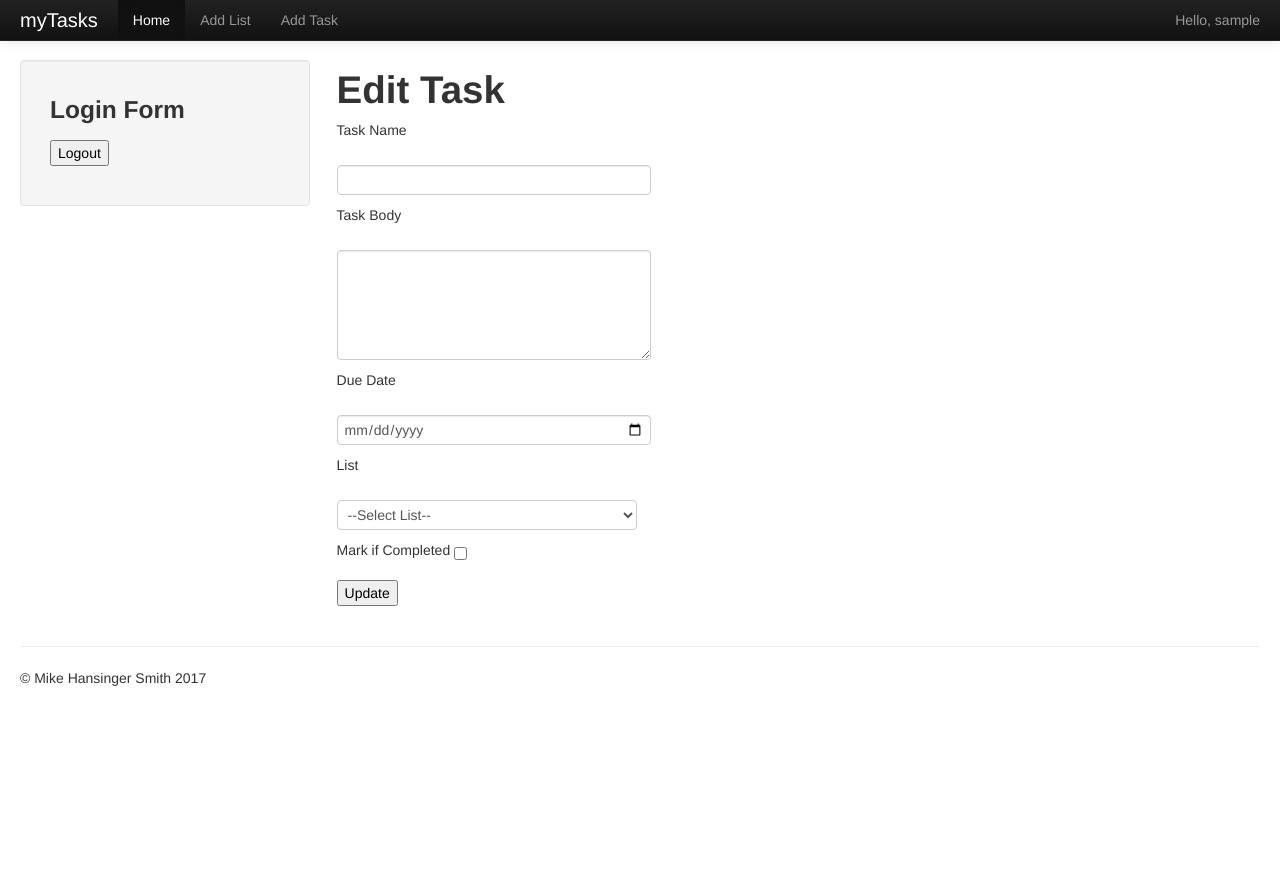
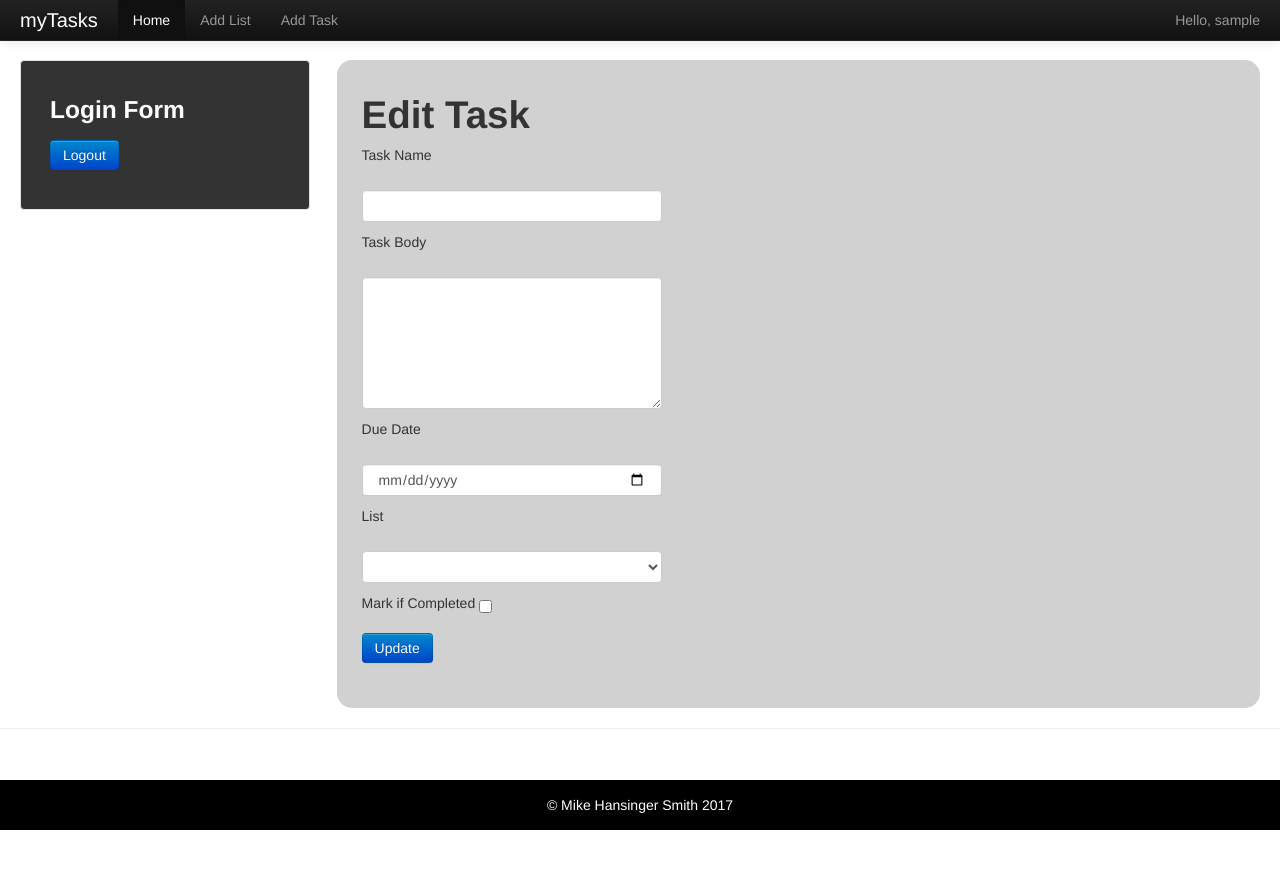
Before and after one commit to mikehansingersmith/task-mgmt-app, a PHP site: page /index.php?page=edit_task in a window 1280 px wide. Before the commit the page ends 686 px from the top, so only its background shows below. Run offline with PHP 8.4, Linux system fonts and the light colour scheme; the visitor is signed in with stand-in values (Sample User, id 1); data that the repository does not hold is empty; some libraries are stand-ins or nearby versions.

Commit message:
Cosmetic update

```diff
--- a/css/custom.css
+++ b/css/custom.css
@@ -1,3 +1,8 @@
+* {
+	margin: 0;
+	padding: 0;
+	box-sizing: border-box;
+}
 .error{
 	color:red;
 }
@@ -21,6 +26,32 @@
 	margin-bottom:3px;
 }
 
-form input[type="text"],form input[type="date"],form input[type="email"],form input[type="password"],form input[type="password2"],select,textarea{width:300px;}
+.well {
+	background-color: #333;
+	color: #fff;
+}
 
-.sidebar-nav input[type='text'],.sidebar-nav input[type='password']{width:210px;}
+.span9 {
+	background-color: #d1d1d1;
+	padding: 25px;
+	border-radius: 15px;
+}
+
+form input[type="text"],form input[type="date"],form input[type="email"],form input[type="password"],form input[type="password2"],select,textarea{width:300px; padding: 15px;}
+
+.sidebar-nav input[type='text'],.sidebar-nav input[type='password']{width:210px; padding: 15px;}
+
+footer {
+	margin: 0;
+	width: 100%;
+	height: 50px;
+	padding: 0;
+	background-color: #000;
+	color: #fff;
+	text-align: center;
+}
+
+footer p {
+	margin-top: 50px;
+	padding-top: 15px;
+}
--- a/index.php
+++ b/index.php
@@ -34,7 +34,6 @@
       $login_msg[] = 'Sorry, that login does not work';
     }
   }
-
 
   //LOG OUT
   if($_POST['logout_submit']){
@@ -74,7 +73,6 @@
             <?php if(!$_SESSION['logged_in']) : ?>
               <li><a href="index.php?page=register">Register</a></li>
             <?php else : ?>
-
               <li><a href="index.php?page=new_list">Add List</a></li>
               <li><a href="index.php?page=new_task">Add Task</a></li>
             <?php endif; ?>
@@ -101,9 +99,9 @@
                 <label>Password: </label><br />
                 <input type="password" name="password" /><br />
                 <br />
-                <input type="submit" value="Login" name="login_submit" />
+                <input class="btn btn-primary" type="submit" value="Login" name="login_submit" />
                 <?php else : ?>
-                <input type="submit" value="Logout" name="logout_submit" />
+                  <input class="btn btn-primary" type="submit" value="Logout" name="logout_submit" />
               <?php endif; ?>
             </form>
           </div>
@@ -135,14 +133,13 @@
             include 'pages/delete_list.php';
           }
         ?>
-
       </div><!--/span-->
 		</div><!--/row-->
+  </div><!--/.fluid-container-->
   <hr>
 
   <footer>
     <p>&copy; Mike Hansinger Smith 2017</p>
   </footer>
-    </div><!--/.fluid-container-->
 </body>
 </html>
--- a/pages/edit_task.php
+++ b/pages/edit_task.php
@@ -1,32 +1,56 @@
 <?php
 	if($_POST['submit']){
+
   		$task_id = $_GET['id'];
+
       	$task_name = $_POST['task_name'];
+
         		$task_body = $_POST['task_body'];
+
             	$due_date = $_POST['due_date'];
+
               	$list_id = $_POST['list_id'];
+
                 	$is_complete = $_POST['is_complete'];
 
+
 		//Instantiate Database object
+
                     	$database = new Database;
+
 
 		$database->query('UPDATE tasks SET task_name=:task_name,task_body=:task_body,due_date=:due_date,list_id=:list_id,is_complete=:is_complete WHERE id=:id');
 		$database->bind(':task_name',$task_name);
+
 		$database->bind(':task_body',$task_body);
+
                       	$database->bind(':due_date',$due_date);
+
                         	$database->bind(':list_id',$list_id);
+
                           	$database->bind(':id',$task_id);
+
 		$database->bind(':is_complete',$is_complete);
+
                             	$database->execute();
+
                               	if($database->rowCount()){
+
                                   		echo '<p class="msg">Your task has been updated</p>';
+
                                     	}
 	}
+
 ?>
+
 <?php
+
 //Instantiate Database object
+
 $database = new Database;
+
 //Query
+
                                       $database->query('SELECT * FROM lists');
 $rows = $database->resultset();
 ?>
@@ -34,33 +58,65 @@
 <?php
 $task_id = $_GET['id'];
 
+
                                       //Instantiate Database object
+
                                       $database = new Database;
+
                                       //Query
+
 $database->query('SELECT * FROM tasks WHERE id = :id');
 $database->bind(':id',$task_id);
 $row = $database->single();
+
                                       ?>
 
+
                                       <h1>Edit Task</h1>
+
                                       <form action="<?php $_SERVER['PHP_SELF']; ?>" method="post">
-	<label>Task Name</label><br />
-	<input type="text" name="task_name" value="<?php echo $row['task_name']; ?>" /><br />
 
-	<label>Task Body</label><br />
-	<textarea rows="5" cols="50" name="task_body"><?php echo $row['task_body']; ?></textarea><br />
-	<label>Due Date</label><br />
-	<input type='date' name='due_date' value="<?php echo date($row['due_date']); ?>" /><br />
-	<label>List</label><br />
+                                        <label>Task Name</label>
+                                        <br />
+
+                                        	<input type="text" name="task_name" value="<?php echo $row['task_name']; ?>" />
+                                          <br />
+
+
+                                          	<label>Task Body</label>
+                                            <br />
+
+                                            	<textarea rows="5" cols="50" name="task_body"><?php echo $row['task_body']; ?></textarea>
+                                              <br />
+
+                                              <label>Due Date</label>
+                                              <br />
+
+                                              <input type='date' name='due_date' value="<?php echo date($row['due_date']); ?>" />
+                                              <br />
+
+                                              	<label>List</label>
+                                                <br />
+
                                                 <select name="list_id">
 		<option value ="0">--Select List--</option>
+
                                                   <?php foreach($rows as $list) : ?>
+
                                                     <option value ="<?php echo $list['id']; ?>" <?php if($list['id'] == $task_id){ echo 'selected';} ?>><?php echo $list['list_name']; ?></option>
+
                                                   	<?php endforeach; ?>
+
                                                   </select>
+
                                                   <br />
+
                                                   Mark if Completed <input type="checkbox" name="is_complete" value="1" />
+
                                                   <br />
+
                                                   <br />
-	<input type="submit" value="Update" name="submit" />
+
+                                                  	<input class="btn btn-primary" type="submit" value="Update" name="submit" />
+
 </form>
--- a/pages/new_list.php
+++ b/pages/new_list.php
@@ -28,5 +28,5 @@
 	<input type="text" name="list_name" /><br />
 	<label>List Body</label>
 	<textarea rows="5" cols="50" name="list_body"></textarea><br />
-	<input type="submit" value="Create" name="submit" />
+	<input class="btn btn-primary" type="submit" value="Create" name="submit" />
 </form>
--- a/pages/new_task.php
+++ b/pages/new_task.php
@@ -56,5 +56,5 @@
 	<textarea rows="5" cols="50" name="task_body"></textarea><br />
 	<label>Due Date</label>
 	<input type='date' name='due_date' /><br />
-	<input type="submit" value="Create" name="task_submit" />
+	<input class="btn btn-primary" type="submit" value="Create" name="task_submit" />
 </form>
--- a/pages/register.php
+++ b/pages/register.php
@@ -108,6 +108,6 @@
                  <label>Confirm Password: </label>
                 <input type="password2" name="password2" value="<?php if($_POST['password2'])echo $_POST['password2'] ?>" /><br />
                 <br />
-                <input type="submit" value="Register" name="register_submit" />
+                <input class="btn btn-primary" type="submit" value="Register" name="register_submit" />
 
           </form>
```
Also changed, not shown: pages/edit_list.php (+39 -5 lines), pages/list.php (+31 -5 lines). Lines whose indentation alone changed are shown as unchanged.
